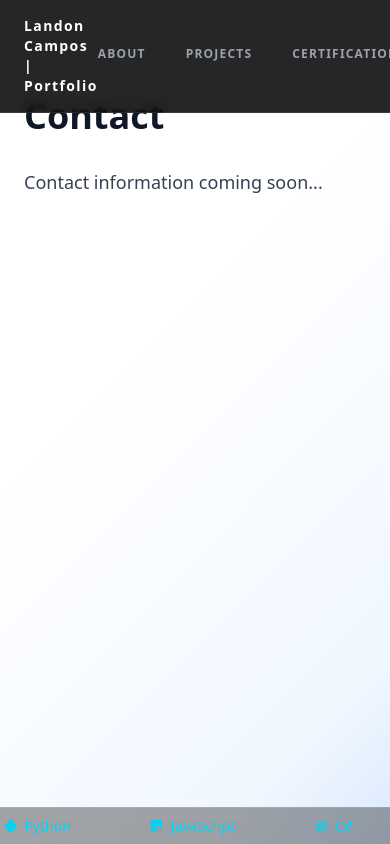
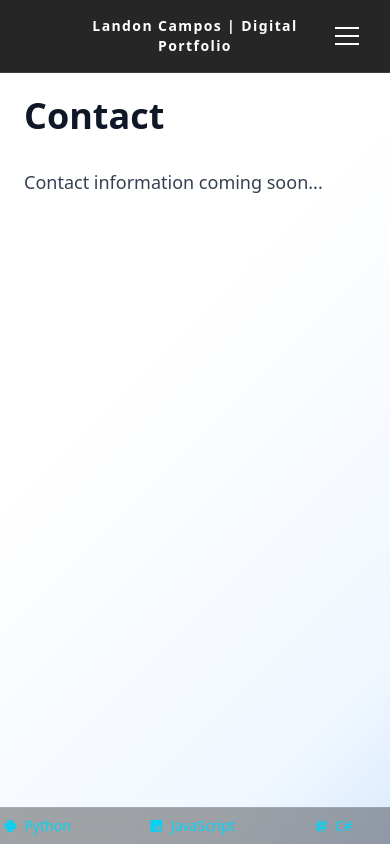
Before and after one commit to landscamp04/portfolio, a Next.js app: page /contact in a window 390 px wide. Built offline with nearby package versions, Linux system fonts and the light colour scheme.

Commit message:
Modified project for mobile specific use

```diff
--- a/app/components/Header.tsx
+++ b/app/components/Header.tsx
@@ -2,30 +2,47 @@
 
 import Link from 'next/link';
 import { usePathname } from 'next/navigation';
+import { useState } from 'react';
+
+const navLinks = [
+  { label: 'ABOUT', href: '/about' },
+  { label: 'PROJECTS', href: '/projects' },
+  { label: 'CERTIFICATIONS', href: '/certifications' },
+  { label: 'CONTACT ME', href: '/contact' },
+];
 
 export default function Header() {
   const pathname = usePathname();
+  const [menuOpen, setMenuOpen] = useState(false);
 
   return (
-    <header className="fixed top-0 left-0 right-0 z-50 border-b border-white/10"
+    <>
+      <header
+        className="fixed top-0 left-0 right-0 z-50 border-b border-white/10"
         style={{ backgroundColor: 'rgba(1, 1, 1, 0.85)', backdropFilter: 'blur(8px)' }}
       >
         <div className="max-w-7xl mx-auto px-6 py-4 flex items-center justify-between">
-        {/* Brand */}
+
+          {/* Desktop: Brand on left */}
           <Link
             href="/"
-          className="text-base text-sm font-bold tracking-widest text-white hover:text-cyan-400 transition-colors"
+            className="hidden md:block text-sm font-bold tracking-widest text-white hover:text-cyan-400 transition-colors"
           >
             Landon Campos | Portfolio
           </Link>
 
-        {/* Nav */}
-        <nav className="flex gap-10">
-          {[
-            { label: 'ABOUT', href: '/about' },
-            { label: 'PROJECTS', href: '/projects' },
-            { label: 'CERTIFICATIONS', href: '/certifications' },
-          ].map(({ label, href }) => (
+          {/* Mobile: centered brand (spacer on left to balance hamburger) */}
+          <div className="md:hidden w-8" />
+          <Link
+            href="/"
+            className="md:hidden text-sm font-bold tracking-widest text-white hover:text-cyan-400 transition-colors text-center"
+          >
+            Landon Campos | Digital Portfolio
+          </Link>
+
+          {/* Desktop Nav */}
+          <nav className="hidden md:flex gap-10">
+            {navLinks.slice(0, 3).map(({ label, href }) => (
               <Link
                 key={href}
                 href={href}
@@ -40,14 +57,61 @@ export default function Header() {
             ))}
           </nav>
 
-        {/* CTA */}
+          {/* Desktop CTA */}
           <Link
             href="/contact"
-          className="text-xs font-bold tracking-widest px-5 py-2 border border-cyan-400 text-cyan-400 hover:bg-cyan-400 hover:text-black transition-all duration-200"
+            className="hidden md:inline-block text-xs font-bold tracking-widest px-5 py-2 border border-cyan-400 text-cyan-400 hover:bg-cyan-400 hover:text-black transition-all duration-200"
           >
             CONTACT ME
           </Link>
+
+          {/* Mobile Hamburger */}
+          <button
+            className="md:hidden flex flex-col justify-center gap-1.5 w-8 h-8 focus:outline-none"
+            onClick={() => setMenuOpen(!menuOpen)}
+            aria-label="Toggle navigation menu"
+          >
+            <span
+              className={`block w-6 h-0.5 bg-white transition-all duration-300 origin-center ${
+                menuOpen ? 'rotate-45 translate-y-2' : ''
+              }`}
+            />
+            <span
+              className={`block w-6 h-0.5 bg-white transition-all duration-300 ${
+                menuOpen ? 'opacity-0 scale-x-0' : ''
+              }`}
+            />
+            <span
+              className={`block w-6 h-0.5 bg-white transition-all duration-300 origin-center ${
+                menuOpen ? '-rotate-45 -translate-y-2' : ''
+              }`}
+            />
+          </button>
         </div>
       </header>
+
+      {/* Mobile Full-Screen Menu */}
+      <div
+        className={`fixed inset-0 z-40 md:hidden flex flex-col items-center justify-center gap-10 transition-all duration-300 ${
+          menuOpen ? 'opacity-100 pointer-events-auto' : 'opacity-0 pointer-events-none'
+        }`}
+        style={{ backgroundColor: 'rgba(1, 1, 1, 0.97)', backdropFilter: 'blur(12px)' }}
+      >
+        {navLinks.map(({ label, href }) => (
+          <Link
+            key={href}
+            href={href}
+            onClick={() => setMenuOpen(false)}
+            className={`text-2xl font-bold tracking-widest transition-colors duration-200 ${
+              pathname === href
+                ? 'text-cyan-400'
+                : 'text-white hover:text-cyan-400'
+            }`}
+          >
+            {label}
+          </Link>
+        ))}
+      </div>
+    </>
   );
 }
--- a/app/projects/page.tsx
+++ b/app/projects/page.tsx
@@ -1,3 +1,6 @@
+'use client';
+
+import { useState } from 'react';
 import Header from '../components/Header';
 import Footer from '../components/Footer';
 import Image from 'next/image';
@@ -6,7 +9,7 @@ const projects = [
   {
     title: 'Firexplorer',
     description:
-      'an interactive wildfire exposure web application for California communities. Users can search any city, adjust a proximity radius, and instantly see 25 years of nearby wildfire activity sourced from CAL FIRE mapped perimeter data. As the map is panned, the data updates in real time — no searching required. Each location receives a risk score based on fire frequency, cumulative acreage burned, and proximity, with safety suggestions tailored to that score. ',
+      'An interactive wildfire exposure web application for California communities. Users can search any city, adjust a proximity radius, and instantly see 25 years of nearby wildfire activity sourced from CAL FIRE mapped perimeter data. As the map is panned, the data updates in real time — no searching required. Each location receives a risk score based on fire frequency, cumulative acreage burned, and proximity, with safety suggestions tailored to that score.',
     tags: ['ArcGIS SDK for JS', 'TypeScript', 'Next.js'],
     image: '/linkedin-mapview.png',
     links: [
@@ -23,6 +26,12 @@ const projects = [
 ];
 
 export default function ProjectsPage() {
+  const [expanded, setExpanded] = useState<Record<string, boolean>>({});
+
+  const toggleDescription = (title: string) => {
+    setExpanded((prev) => ({ ...prev, [title]: !prev[title] }));
+  };
+
   return (
     <div
       className="min-h-screen"
@@ -58,10 +67,30 @@ export default function ProjectsPage() {
                 {/* Content */}
                 <div className="flex flex-col justify-between p-8 flex-1">
                   <div>
-                    <h2 className="text-2xl font-extrabold text-white mb-3">
+                    <h2 className="text-2xl font-extrabold text-white mb-4">
                       {project.title}
                     </h2>
-                    <p className="text-gray-400 text-sm leading-relaxed mb-6">{project.description}</p>
+
+                    {/* Expandable description */}
+                    <button
+                      onClick={() => toggleDescription(project.title)}
+                      className="flex items-center gap-2 text-xs font-bold tracking-widest text-cyan-400 hover:text-cyan-300 transition-colors duration-200 mb-4"
+                    >
+                      <span>{expanded[project.title] ? 'Collapse Description' : 'Expand Project Description'}</span>
+                      <span
+                        className={`inline-block transition-transform duration-300 ${
+                          expanded[project.title] ? 'rotate-180' : ''
+                        }`}
+                      >
+                        ▼
+                      </span>
+                    </button>
+
+                    {expanded[project.title] && (
+                      <p className="text-gray-400 text-sm leading-relaxed mb-6 animate-in fade-in duration-200">
+                        {project.description}
+                      </p>
+                    )}
 
                     {/* Tags */}
                     <div className="flex flex-wrap gap-2 mb-8">
```
Lines whose indentation alone changed are shown as unchanged.
